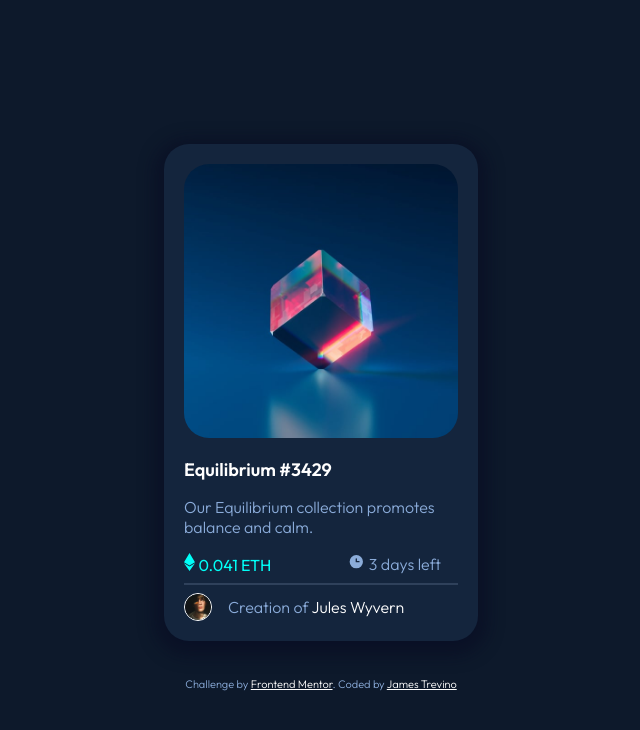
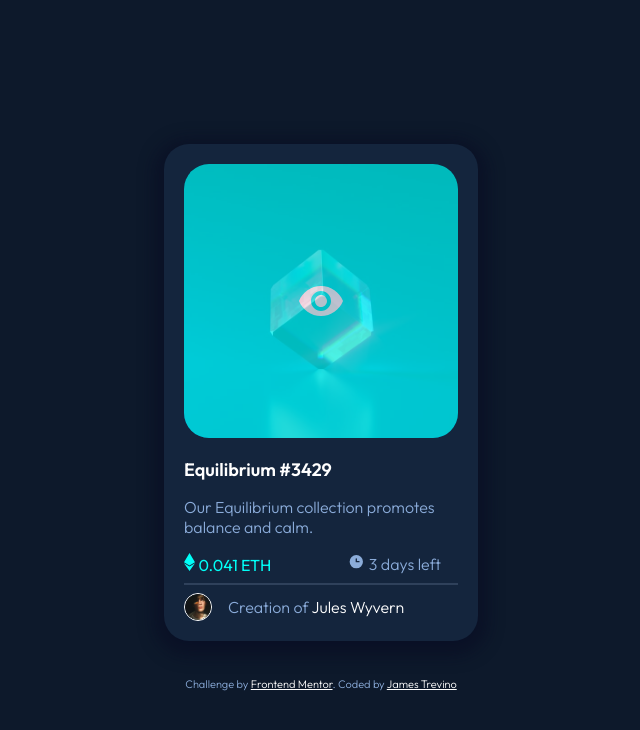
Before and after one commit to James-T89/Frontend-Mentor-Challenges, a plain HTML site: page index.html in a window 1280 px wide. Shown: the whole page, without its empty margins (319-959 px from the left). Drawn offline with Linux system fonts and the light colour scheme.

Commit message:
image hover overlay

```diff
--- a/index.html
+++ b/index.html
@@ -13,8 +13,13 @@
 </head>
 <body>
 <div class="card-container card-styles">
-  <img src="images/image-equilibrium.jpg" alt="a picture of a cube">
-  <div class="id-number">Equilibrium #3429</div>
+  <div class="overlay-wrapper">
+    <img src="images/image-equilibrium.jpg" alt="a picture of a cube">
+    <div class="eye-wrapper">
+      <svg class="eye" width="48" height="48" xmlns="http://www.w3.org/2000/svg"><g fill="none" fill-rule="evenodd"><path d="M0 0h48v48H0z"/><path d="M24 9C14 9 5.46 15.22 2 24c3.46 8.78 12 15 22 15 10.01 0 18.54-6.22 22-15-3.46-8.78-11.99-15-22-15Zm0 25c-5.52 0-10-4.48-10-10s4.48-10 10-10 10 4.48 10 10-4.48 10-10 10Zm0-16c-3.31 0-6 2.69-6 6s2.69 6 6 6 6-2.69 6-6-2.69-6-6-6Z" fill="#FFF" fill-rule="nonzero"/></g></svg>
+    </div>
+  </div>
+  <div class="id-number"><span class="hover">Equilibrium #3429</span></div>
   <p class="text-color">Our Equilibrium collection promotes balance and calm.</p>
   <div class="price-time-left">
     <div>
@@ -28,7 +33,7 @@
   </div>
  <div class="text-color user">
   <img class="user-avatar" src="images/image-avatar.png" alt="avatar of user">
-    <p class="user-text">Creation of <span class="user-name">Jules Wyvern</span></p>
+    <p class="user-text">Creation of <span class="user-name hover">Jules Wyvern</span></p>
 </div>
 </div>
 
--- a/styles.css
+++ b/styles.css
@@ -33,7 +33,6 @@ body {
 }
 
 
-
 .card-styles {
   background-color: var(--Dark-blue-card);
 }
@@ -42,6 +41,29 @@ img {
   max-inline-size: 100%;
   block-size: auto;
   border-radius: 25px;
+}
+
+.overlay-wrapper {
+  position: relative;
+}
+
+.eye-wrapper {
+  top: 0;
+  width: 274px;
+  height: 274px;
+  position: absolute;
+  background-color: var(--Cyan);
+  opacity: .7;
+  border-radius: 25px;
+  z-index: 10;
+}
+
+.eye {
+  background-color: var(--Cyan);
+  position: absolute;
+  top: 50%;
+  left: 50%;
+  transform: translate(-50%, -50%);
 }
 
 .user-avatar {
@@ -56,6 +78,11 @@ img {
   font-size: 18px;
   font-weight: 600;
   padding-top: 1rem;
+}
+
+.hover:hover {
+  cursor: pointer;
+  color: var(--Cyan);
 }
 
 .text-color {
```
